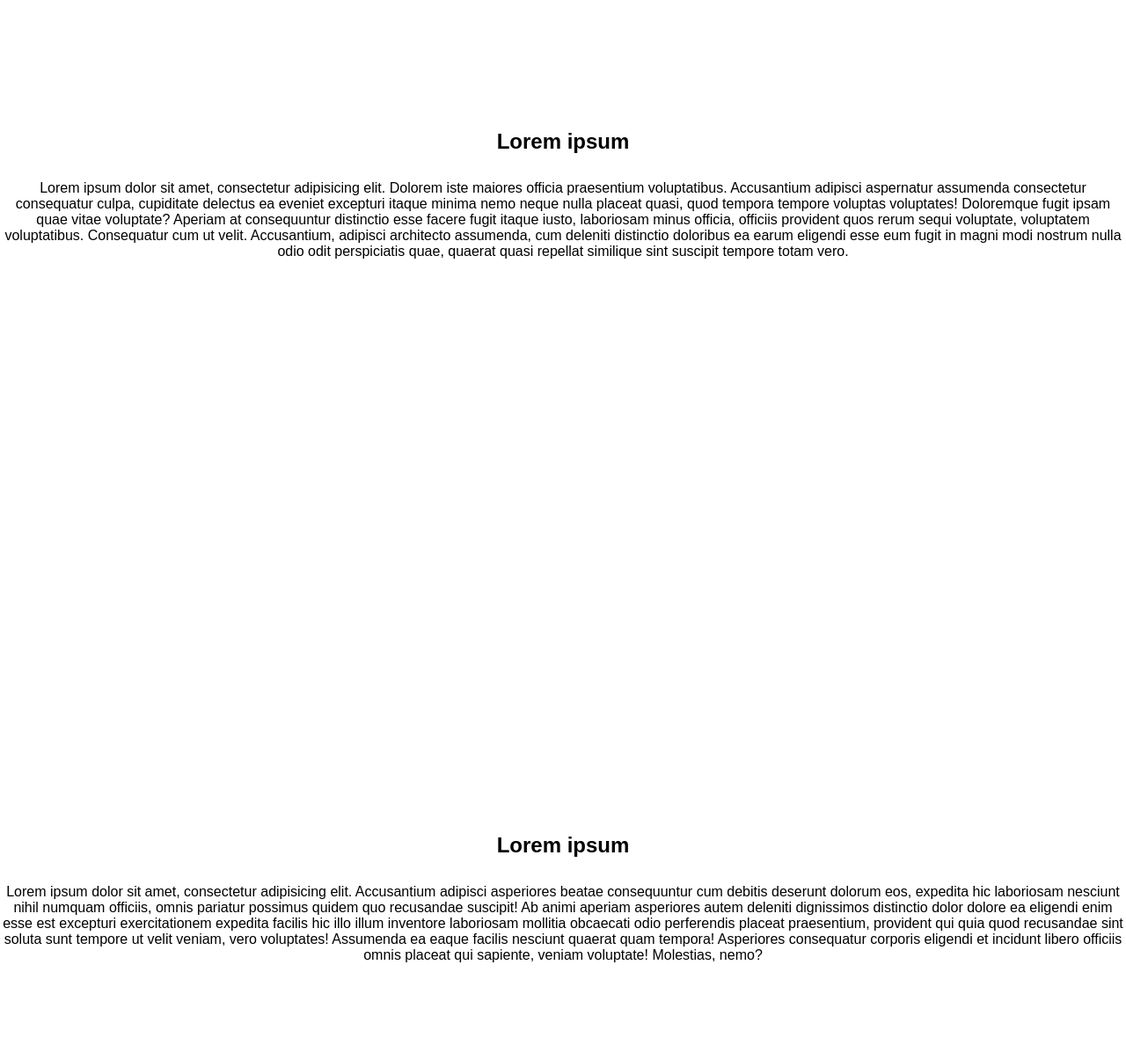
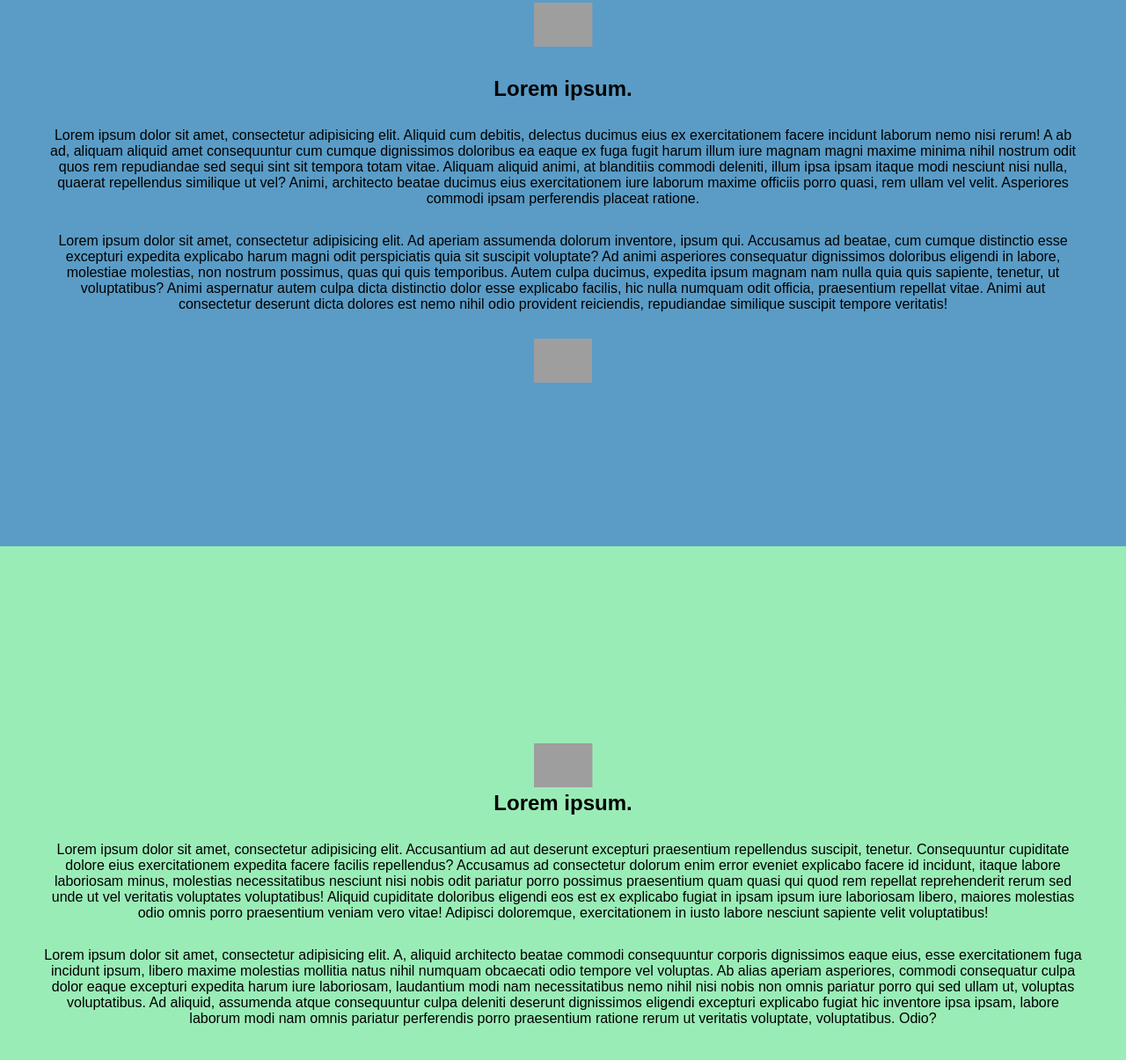
Before and after one commit to Mariannanmm/HTML-CSS, a website: page Lesson3/Homework_3/HW_3_3/HW_3_3.html in a window 1280 px wide. Shown: the part 979-2184 px from the top of the page at 88% size. Drawn offline with Linux system fonts and the light colour scheme; grey boxes are pictures that could not be loaded.

Commit message:
HW_3_3 in finish

```diff
--- a/Lesson3/Homework_3/HW_3_3/HW_3_3.html
+++ b/Lesson3/Homework_3/HW_3_3/HW_3_3.html
@@ -1,22 +1,45 @@
 <!DOCTYPE html>
 <html lang="en">
 <head>
-    <meta charset="UTF-8">
-    <title>Title</title>
-    <link rel="stylesheet" href="style_3_3.css">
+  <meta charset="UTF-8">
+  <title>Title</title>
+    <link rel="stylesheet" href="styleHW_3_3.css">
 </head>
 <body>
-<section>
-    <h2>Lorem ipsum</h2>
-    <p>Lorem ipsum dolor sit amet, consectetur adipisicing elit. Eos hic, repellat? Ad consequatur dicta dolorum eligendi et facere fugit id ipsam sequi voluptate. Dolore doloremque laudantium officiis quidem recusandae rem unde? Ad adipisci, aspernatur, debitis delectus dignissimos dolore dolorum, ducimus enim eum incidunt laudantium nemo nulla numquam optio pariatur provident quaerat quas quia quo sint sit totam vitae voluptatibus. Alias aspernatur assumenda blanditiis debitis dolore eligendi ex id incidunt ipsam ipsum iste, labore magnam magni modi molestiae natus nisi quaerat quasi, quis quisquam reiciendis rerum sapiente sed ullam unde vel veritatis voluptate. Molestias quam quod ratione rerum totam vitae, voluptatem.</p>
+
+<section id="section-top">
+    <nav>
+        <ul>
+            <h2>Lorem ipsum.</h2>
+            <p>Lorem ipsum dolor sit amet, consectetur adipisicing elit. Consequuntur cumque, dolore facere fugiat laborum natus odio odit quis reiciendis tempora ut veritatis voluptatum. Laboriosam pariatur praesentium quaerat veniam voluptate. Ad adipisci aliquid architecto, atque aut beatae corporis deleniti ea enim harum id ipsa ipsam ipsum iusto maxime nemo nobis non nostrum obcaecati odit officia repellendus rerum, soluta tempora vitae. Cumque dignissimos harum iste magni soluta. Accusamus accusantium, alias asperiores culpa cupiditate deleniti deserunt dolorem dolores ea eum excepturi fugit, impedit iste magnam nihil nostrum nulla obcaecati officia omnis perspiciatis provident quasi quibusdam quis recusandae repellendus sapiente velit veniam, vitae voluptatum.</p>
+            <p>Lorem ipsum dolor sit amet, consectetur adipisicing elit. Accusantium architecto blanditiis, cupiditate deserunt harum impedit iusto, labore libero molestiae numquam quas ratione saepe veniam! Aliquid asperiores laborum placeat quasi veritatis! At dignissimos dolores minima molestiae quasi totam vel veniam. Alias cumque distinctio dolor dolorem dolores error esse facilis fugit laudantium mollitia omnis, porro quaerat qui quos, reprehenderit vel, voluptatum. Aut ducimus harum laborum nemo nisi quae quas ratione saepe vitae voluptatem! Amet animi assumenda doloremque earum ex exercitationem fugiat ipsam obcaecati quod tempora. A accusamus deleniti eligendi facilis illo ipsum iste laudantium minima necessitatibus odit saepe sequi tempore vel, voluptatum!</p>
+            <li><a href="#section-middle"> <img src="https://cdn-icons-png.flaticon.com/512/9923/9923689.png"></a></li>
+        </ul>
+    </nav>
 </section>
-<section>
-    <h2>Lorem ipsum</h2>
-    <p>Lorem ipsum dolor sit amet, consectetur adipisicing elit. Dolorem iste maiores officia praesentium voluptatibus. Accusantium adipisci aspernatur assumenda consectetur consequatur culpa, cupiditate delectus ea eveniet excepturi itaque minima nemo neque nulla placeat quasi, quod tempora tempore voluptas voluptates! Doloremque fugit ipsam quae vitae voluptate? Aperiam at consequuntur distinctio esse facere fugit itaque iusto, laboriosam minus officia, officiis provident quos rerum sequi voluptate, voluptatem voluptatibus. Consequatur cum ut velit. Accusantium, adipisci architecto assumenda, cum deleniti distinctio doloribus ea earum eligendi esse eum fugit in magni modi nostrum nulla odio odit perspiciatis quae, quaerat quasi repellat similique sint suscipit tempore totam vero.</p>
+<section id="section-middle">
+    <nav>
+        <ul>
+            <li><a href="#section-top"> <img style="transform: rotate(180deg)" src="https://cdn-icons-png.flaticon.com/512/9923/9923689.png"></a></li>
+        </ul>
+        <ul>
+            <h2 style="margin-top: 30px">Lorem ipsum.</h2>
+            <p>Lorem ipsum dolor sit amet, consectetur adipisicing elit. Aliquid cum debitis, delectus ducimus eius ex exercitationem facere incidunt laborum nemo nisi rerum! A ab ad, aliquam aliquid amet consequuntur cum cumque dignissimos doloribus ea eaque ex fuga fugit harum illum iure magnam magni maxime minima nihil nostrum odit quos rem repudiandae sed sequi sint sit tempora totam vitae. Aliquam aliquid animi, at blanditiis commodi deleniti, illum ipsa ipsam itaque modi nesciunt nisi nulla, quaerat repellendus similique ut vel? Animi, architecto beatae ducimus eius exercitationem iure laborum maxime officiis porro quasi, rem ullam vel velit. Asperiores commodi ipsam perferendis placeat ratione.</p>
+            <p>Lorem ipsum dolor sit amet, consectetur adipisicing elit. Ad aperiam assumenda dolorum inventore, ipsum qui. Accusamus ad beatae, cum cumque distinctio esse excepturi expedita explicabo harum magni odit perspiciatis quia sit suscipit voluptate? Ad animi asperiores consequatur dignissimos doloribus eligendi in labore, molestiae molestias, non nostrum possimus, quas qui quis temporibus. Autem culpa ducimus, expedita ipsum magnam nam nulla quia quis sapiente, tenetur, ut voluptatibus? Animi aspernatur autem culpa dicta distinctio dolor esse explicabo facilis, hic nulla numquam odit officia, praesentium repellat vitae. Animi aut consectetur deserunt dicta dolores est nemo nihil odio provident reiciendis, repudiandae similique suscipit tempore veritatis!</p>
+            <li><a href="#section-bottom"> <img src="https://cdn-icons-png.flaticon.com/512/9923/9923689.png"></a></li>
+        </ul>
+    </nav>
 </section>
-<section>
-    <h2>Lorem ipsum</h2>
-    <p>Lorem ipsum dolor sit amet, consectetur adipisicing elit. Accusantium adipisci asperiores beatae consequuntur cum debitis deserunt dolorum eos, expedita hic laboriosam nesciunt nihil numquam officiis, omnis pariatur possimus quidem quo recusandae suscipit! Ab animi aperiam asperiores autem deleniti dignissimos distinctio dolor dolore ea eligendi enim esse est excepturi exercitationem expedita facilis hic illo illum inventore laboriosam mollitia obcaecati odio perferendis placeat praesentium, provident qui quia quod recusandae sint soluta sunt tempore ut velit veniam, vero voluptates! Assumenda ea eaque facilis nesciunt quaerat quam tempora! Asperiores consequatur corporis eligendi et incidunt libero officiis omnis placeat qui sapiente, veniam voluptate! Molestias, nemo?</p>
+<section id="section-bottom">
+    <nav>
+        <ul>
+         <li><a href="#section-middle"> <img style="transform: rotate(180deg)" src="https://cdn-icons-png.flaticon.com/512/9923/9923689.png"></a></li>
+            <h2>Lorem ipsum.</h2>
+            <p>Lorem ipsum dolor sit amet, consectetur adipisicing elit. Accusantium ad aut deserunt excepturi praesentium repellendus suscipit, tenetur. Consequuntur cupiditate dolore eius exercitationem expedita facere facilis repellendus? Accusamus ad consectetur dolorum enim error eveniet explicabo facere id incidunt, itaque labore laboriosam minus, molestias necessitatibus nesciunt nisi nobis odit pariatur porro possimus praesentium quam quasi qui quod rem repellat reprehenderit rerum sed unde ut vel veritatis voluptates voluptatibus! Aliquid cupiditate doloribus eligendi eos est ex explicabo fugiat in ipsam ipsum iure laboriosam libero, maiores molestias odio omnis porro praesentium veniam vero vitae! Adipisci doloremque, exercitationem in iusto labore nesciunt sapiente velit voluptatibus!</p>
+            <p>Lorem ipsum dolor sit amet, consectetur adipisicing elit. A, aliquid architecto beatae commodi consequuntur corporis dignissimos eaque eius, esse exercitationem fuga incidunt ipsum, libero maxime molestias mollitia natus nihil numquam obcaecati odio tempore vel voluptas. Ab alias aperiam asperiores, commodi consequatur culpa dolor eaque excepturi expedita harum iure laboriosam, laudantium modi nam necessitatibus nemo nihil nisi nobis non omnis pariatur porro qui sed ullam ut, voluptas voluptatibus. Ad aliquid, assumenda atque consequuntur culpa deleniti deserunt dignissimos eligendi excepturi explicabo fugiat hic inventore ipsa ipsam, labore laborum modi nam omnis pariatur perferendis porro praesentium ratione rerum ut veritatis voluptate, voluptatibus. Odio?</p>
+
+        </ul>
+    </nav>
 </section>
 
 </body>
--- /dev/null
+++ b/Lesson3/Homework_3/HW_3_3/styleHW_3_3.css
@@ -0,0 +1,32 @@
+*{
+    margin: 0;
+    padding: 0;
+    scroll-behavior: smooth;
+}
+section{
+    height: 100vh;
+    display: flex;
+    justify-content: center;
+    align-items: center;
+    flex-direction: column;
+    text-align: center;
+    gap: 30px;
+    font-family: Arial, sans-serif;
+}
+img{
+    height: 50px;
+}
+p{
+    padding: 0 50px;
+    margin-top: 30px;
+    margin-bottom: 30px;
+}
+#section-top{
+    background-color: #fd274d;
+}
+#section-middle{
+    background-color: rgba(62, 139, 189, 0.85);
+}
+#section-bottom{
+    background-color: rgba(102, 227, 146, 0.66);
+}
--- a/Lesson3/Homework_3/HW_3_3/style_3_3.css
+++ /dev/null
@@ -1,14 +0,0 @@
-*{
-    margin: 0;
-    padding: 0;
-}
-section{
-    height: 100vh;
-    display: flex;
-    justify-content: center;
-    align-items: center;
-    flex-direction: column;
-    text-align: center;
-    gap: 30px;
-    font-family: Arial, sans-serif;
-}
```
